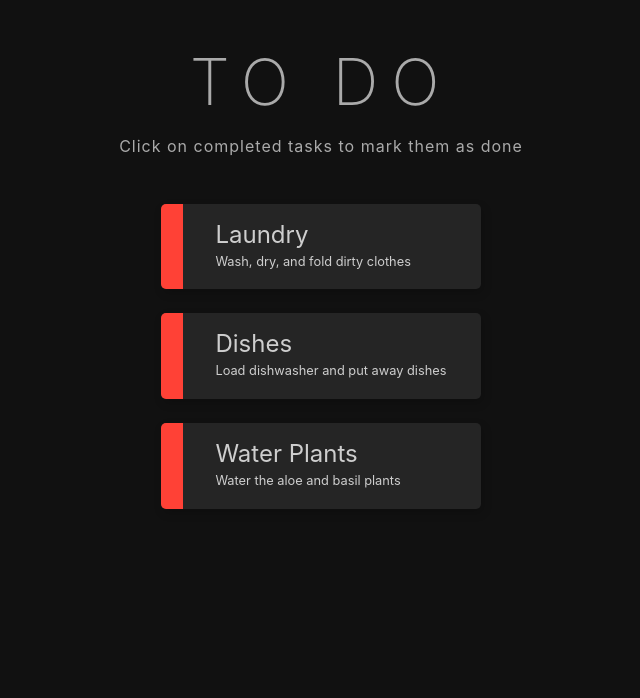
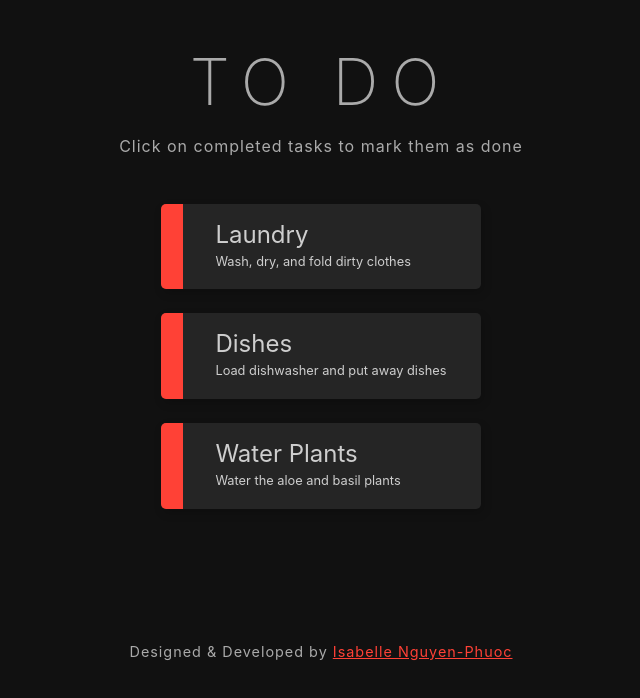
Before and after one commit to isabelle-np/to-do-react, a React (Create React App) app: page / in a window 1280 px wide. Shown: the top 698 px of the page, without its empty margins (319-959 px from the left). Built offline with nearby package versions, Linux system fonts and the light colour scheme.

Commit message:
Added credit and footer

```diff
--- a/src/components/app/App.css
+++ b/src/components/app/App.css
@@ -27,3 +27,8 @@ p {
   color: #AAAAAA;
   letter-spacing: 1px;
 }
+
+a {
+  letter-spacing: 1px;
+  color: #FF4136;
+}
--- a/src/components/app/App.js
+++ b/src/components/app/App.js
@@ -64,8 +64,7 @@ class App extends Component {
             />
           ))}
         </ul>
-        {//<Footer/>
-        }
+        <Footer/>
       </div>
     );
   }
--- a/src/components/footer/Footer.js
+++ b/src/components/footer/Footer.js
@@ -2,13 +2,10 @@ import React, { Component } from "react";
 
 const styles = {
     footer: {
-        width: "100vw",
-        height: "10%",
-        backgroundColor: "red",
-        flexShrink: "0"
+        marginTop: "4em"
     },
     credit: {
-        textAlign: "left",
+        fontSize: "0.9em"
     }
 };
 
@@ -16,7 +13,7 @@ class Footer extends Component {
     render() {
         return (
             <footer style={styles.footer}>
-                <span style={styles.credit}>Designed & Developed by Isabelle Nguyen-Phuoc</span>
+                <p style={styles.credit}>Designed & Developed by <a href="https://www.linkedin.com/in/isabellenguyenphuoc/">Isabelle Nguyen-Phuoc</a></p>
             </footer>
         )
     }
```
